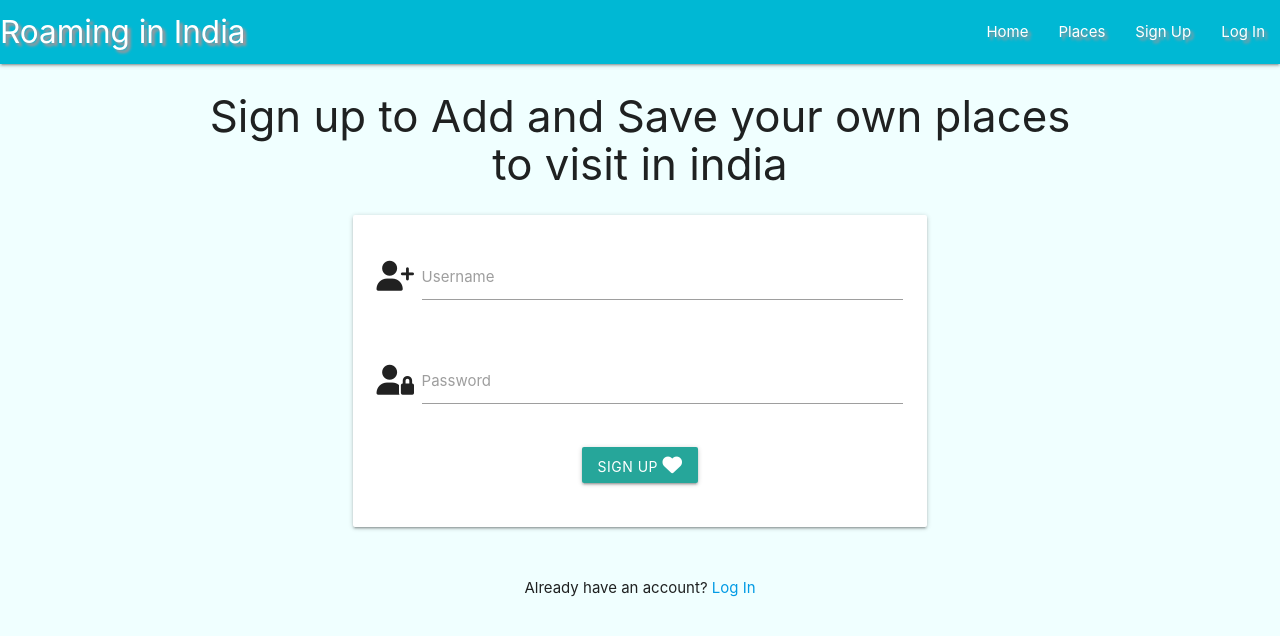
After one commit to Killol14/Roaming-In-India, a Flask app: page /register in a window 1280 px wide. The commit adds this page. Shown: the top 636 px of the page. Run offline with Flask 3, Linux system fonts and the light colour scheme; some libraries are stand-ins or nearby versions.

Commit message:
this will commit register form from materialize

```diff
--- a/app.py
+++ b/app.py
@@ -24,6 +24,9 @@ def get_places():
     places = mongo.db.places.find()
     return render_template("places.html", places=places)
 
+@app.route("/register", methods=["GET", "POST"])
+def register():
+    return render_template("register.html")
 
 if __name__ == "__main__":
     app.run(host=os.environ.get("IP"),
--- a/templates/base.html
+++ b/templates/base.html
@@ -25,7 +25,7 @@
       <a href="#!" class="brand-logo">Roaming in India</a>
       <a href="#" data-target="mobile-demo" class="sidenav-trigger"><i class="fas fa-bars"></i></a>
       <ul class="right hide-on-med-and-down">
-        <li><a href="">Home</a></li>
+        <li><a href="{{ url_for('get_places') }}">Home</a></li>
         <li><a href="">Places</a></li>
         {% if session.user %}
         <li><a href="">Account</a></li>
@@ -34,7 +34,7 @@
         {% endif %}
         <li><a href="">Log Out</a></li>
         {% else %}
-        <li><a href="">Sign Up</a></li>
+        <li><a href="{{ url_for('register') }}">Sign Up</a></li>
         <li><a href="">Log In</a></li>
         {% endif %}
      </ul>
@@ -52,7 +52,7 @@
         {% endif %}
         <li><a href="">Log Out</a></li>
         {% else %}
-        <li><a href="">Sign Up</a></li>
+        <li><a href="{{ url_for('register') }}">Sign Up</a></li>
         <li><a href="">Log In</a></li>
         {% endif %}
      </ul>
--- /dev/null
+++ b/templates/register.html
@@ -0,0 +1,45 @@
+{% extends "base.html" %}
+{% block content %}
+
+<div class="container">
+<h3 class="center-align">Sign up to Add and Save your own places to visit in india</h3>
+
+<div class="row">
+    <form class="col s12 m8 offset-m2" method="POST" action=" {{ url_for('register') }}">
+        <div class="card-panel">
+            <!--username-->
+            <div class="row">
+                <div class="input-field col s12">
+                    <i class="fas fa-user-plus prefix"></i>
+                    <input id="username" name="username" type="text" minlength="5" maxlength="15"
+                        pattern="^[a-zA-Z0-9]{5,15}$" class="validate" required>
+                    <label for="username">Username</label>
+                </div>
+            </div>
+            <!--password-->
+            <div class="row">
+                <div class="input-field col s12">
+                    <i class="fas fa-user-lock prefix"></i>
+                    <input id="password" name="password" type="password" minlength="5" maxlength="15"
+                        pattern="^[a-zA-Z0-9]{5,15}$" class="validate" required>
+                    <label for="password">Password</label>
+                </div>
+            </div>
+            <!--register button-->
+            <div class="row center-align">
+                <button type="submit" class="btn">
+                    Sign Up <i class="fas fa-heart"></i>
+                </button>
+            </div>
+        </div>
+    </form>
+</div>
+<div class="row">
+    <div class="col s12">
+        <p class="center-align">
+            Already have an account? <a href=""> Log In</a>
+        </p>
+    </div>
+</div>
+</div>
+{% endblock %}
```
